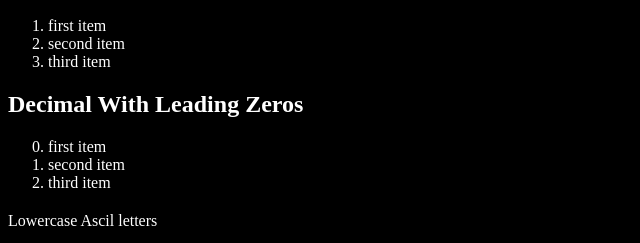
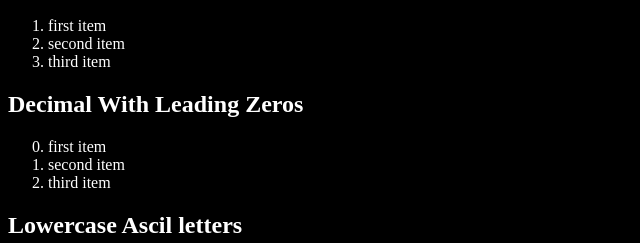
Before and after one commit to Theertha25/day1assignment2, a plain HTML site: page index.html in a window 1280 px wide. Shown: the part 653-896 px from the top of the page, without its empty margins (0-640 px from the left). Drawn offline with Linux system fonts and the light colour scheme.

Commit message:
Add files via upload

```diff
--- a/index.html
+++ b/index.html
@@ -44,7 +44,7 @@
             <li>second item</li>
             <li>third item</li>
         </ol>
-        <h2></h2>Lowercase Ascil letters</h2>
+        <h2>Lowercase Ascil letters</h2>
         <ol type="a">
             <li>first item</li>
             <li>second item</li>
```
